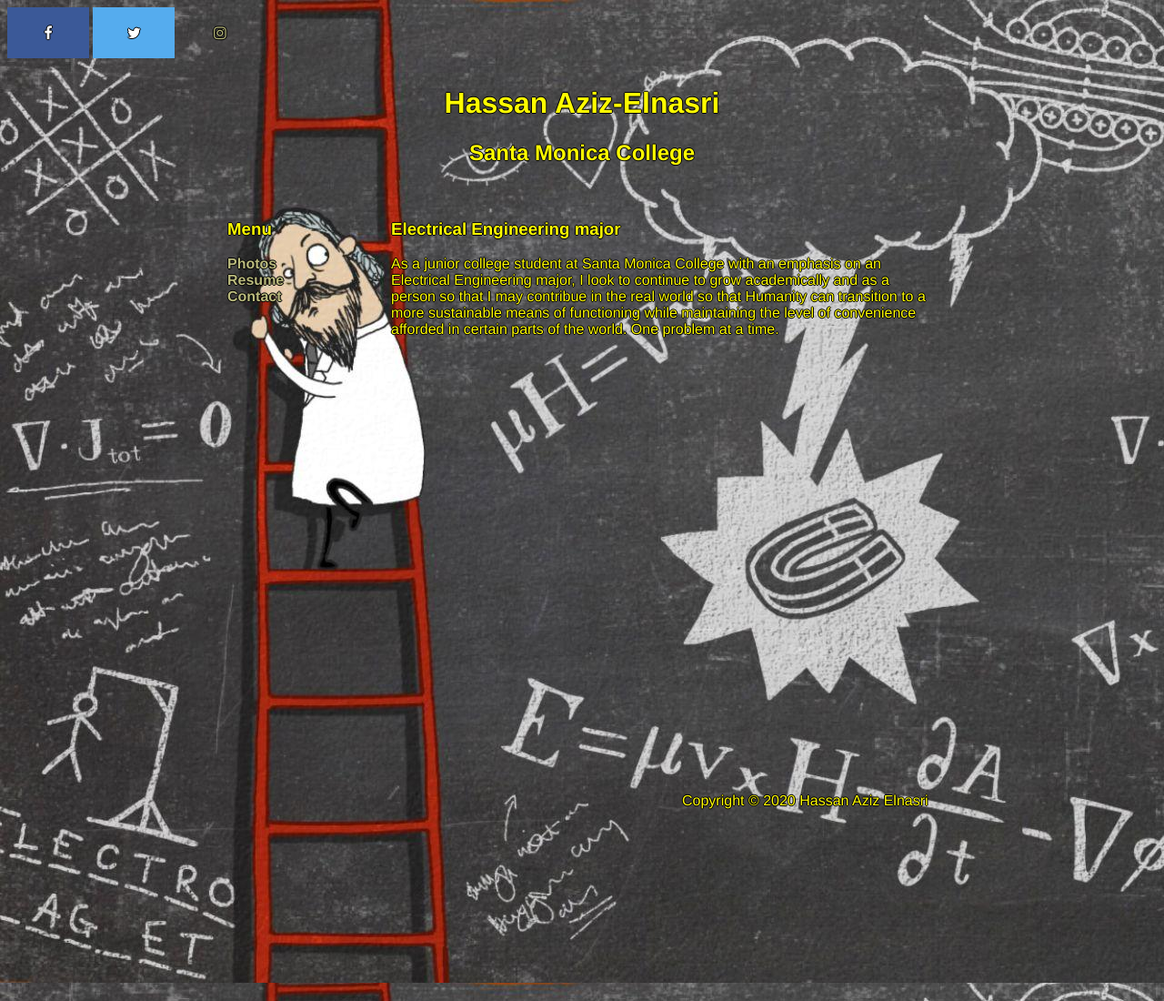
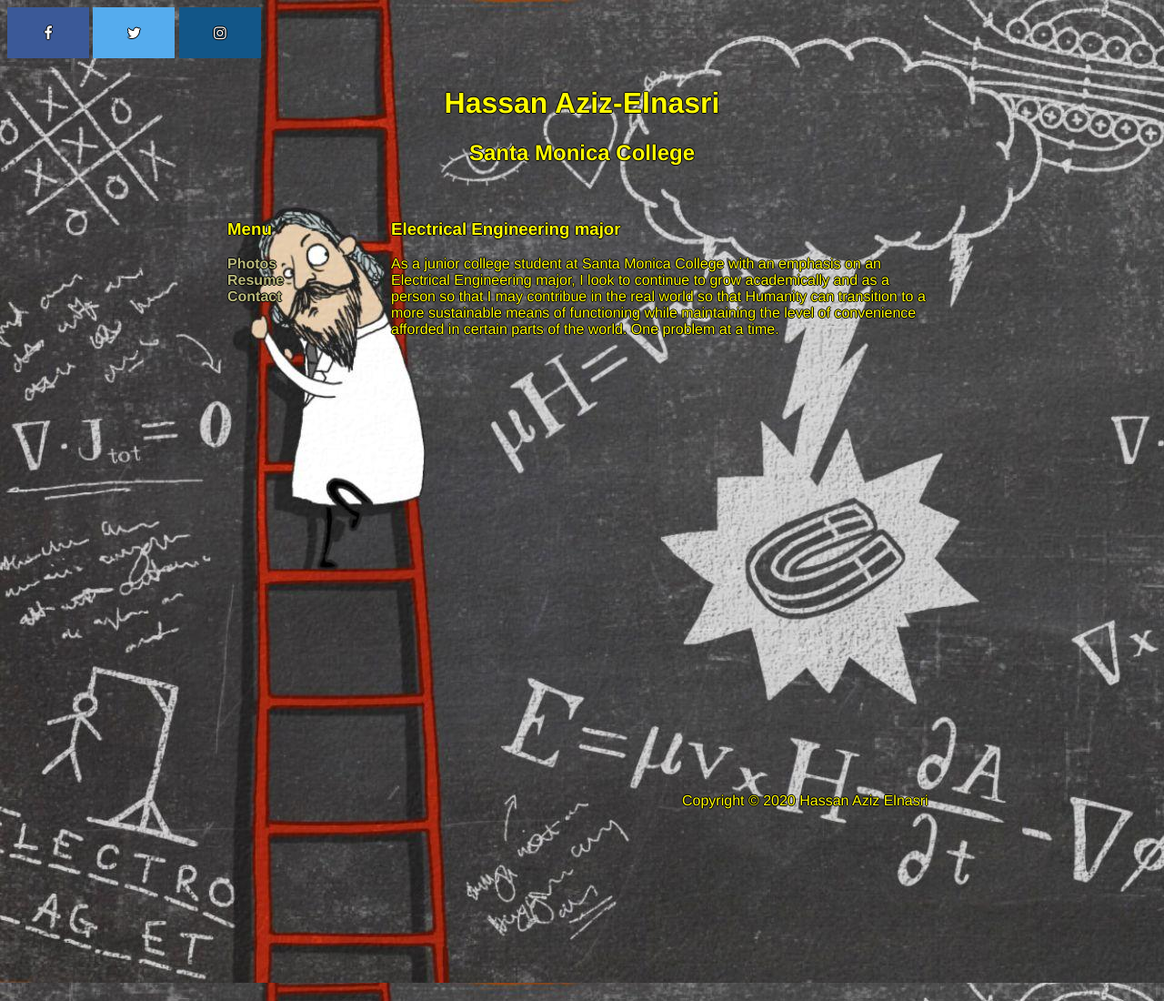
Before and after one commit to helnasri91/homepage, a plain HTML site: page index.html in a window 1280 px wide. Shown: the top 1100 px of the page at 91% size. Drawn offline with Linux system fonts and the light colour scheme.

Commit message:
Update style.css
added instagram button

```diff
--- a/style.css
+++ b/style.css
@@ -95,3 +95,8 @@ a
   background: #55ACEE;
   color: white;
 }
+/*instragram*/
+.fa-instagram {
+  background: #125688;
+  color: white;
+}
```
